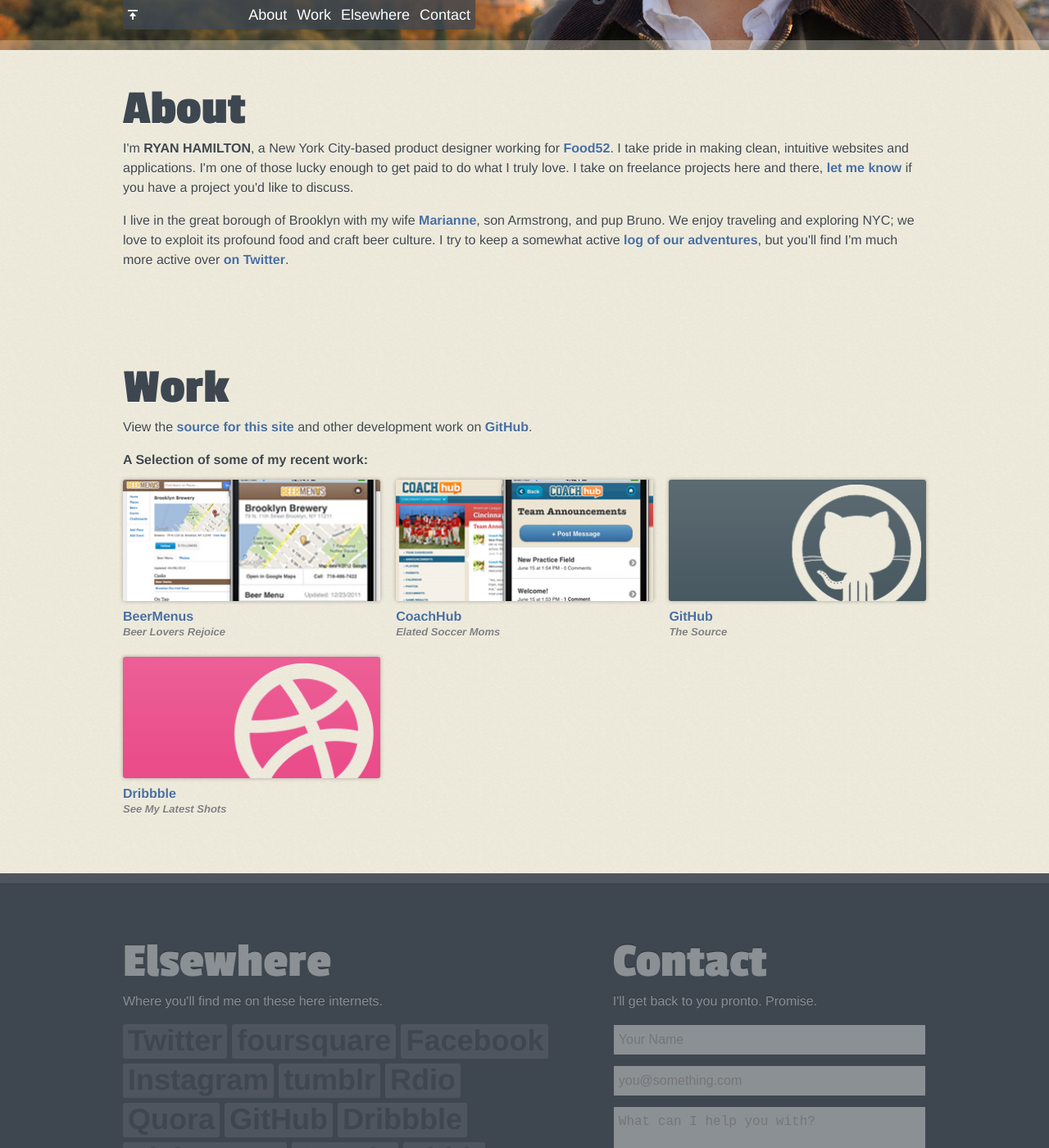
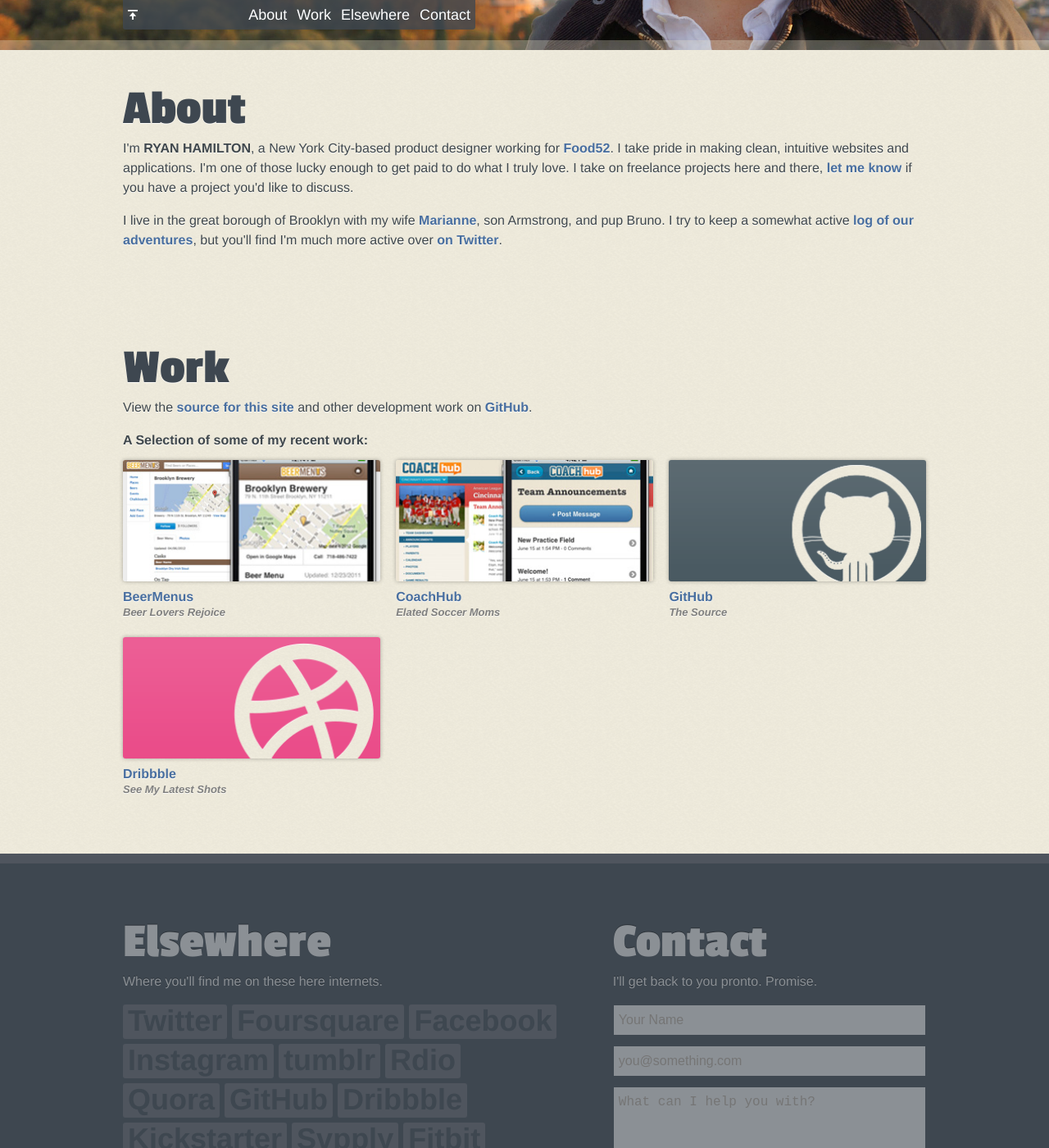
Before and after one commit to ryanahamilton/ryanahamilton.github.io, a Jekyll site: the page built from index.html, in a window 1280 px wide and 1400 px high, scrolled down 419 px. Shown: the whole window at 82% size. Built offline with Jekyll 4.4.1, drawn with Linux system fonts in a browser that asks for light colours; nearby versions of some CDN libraries; Markdown is read by kramdown in place of the engine named in the settings.

Commit message:
copy edits

```diff
--- a/_layouts/default.html
+++ b/_layouts/default.html
@@ -38,7 +38,7 @@
           <p>Where you'll find me on these here internets.</p>
           <ul>
             <li><a href="http://twitter.com/ryanahamilton" rel="me" class="twitter">Twitter</a></li>
-            <li><a href="https://foursquare.com/ryanahamilton" rel="me" class="foursquare">foursquare</a></li>
+            <li><a href="https://foursquare.com/ryanahamilton" rel="me" class="foursquare">Foursquare</a></li>
             <li><a href="https://www.facebook.com/ryanahamilton" rel="me" class="facebook">Facebook</a></li>
             <li><a href="http://instagram.com/ryanahamilton" rel="me" class="instagram">Instagram</a></li>
             <li><a href="http://ryanahamilton.tumblr.com" rel="me" class="tumblr">tumblr</a></li>
--- a/index.html
+++ b/index.html
@@ -10,8 +10,7 @@
     to do what I truly love. I take on freelance projects here and there, <a href="#contact">let me know</a>
     if you have a project you'd like to discuss.</p>
     <p>I live in the great borough of Brooklyn with my wife <a href="http://twitter.com/muffincrumb" target="_blank">Marianne</a>,
-      son Armstrong, and pup Bruno. We enjoy traveling and exploring NYC; we love to exploit its profound food and craft beer
-      culture. I try to keep a somewhat active <a href="http://ryanahamilton.tumblr.com" rel="me">log of our adventures</a>,
+      son Armstrong, and pup Bruno. I try to keep a somewhat active <a href="http://ryanahamilton.tumblr.com" rel="me">log of our adventures</a>,
       but you'll find I'm much more active over <a href="http://twitter.com/ryanahamilton" rel="me">on Twitter</a>.</p>
   <div id="instagram"></div>
 </section>
```
Also changed, not shown: README.mdown (+9 -2 lines).
